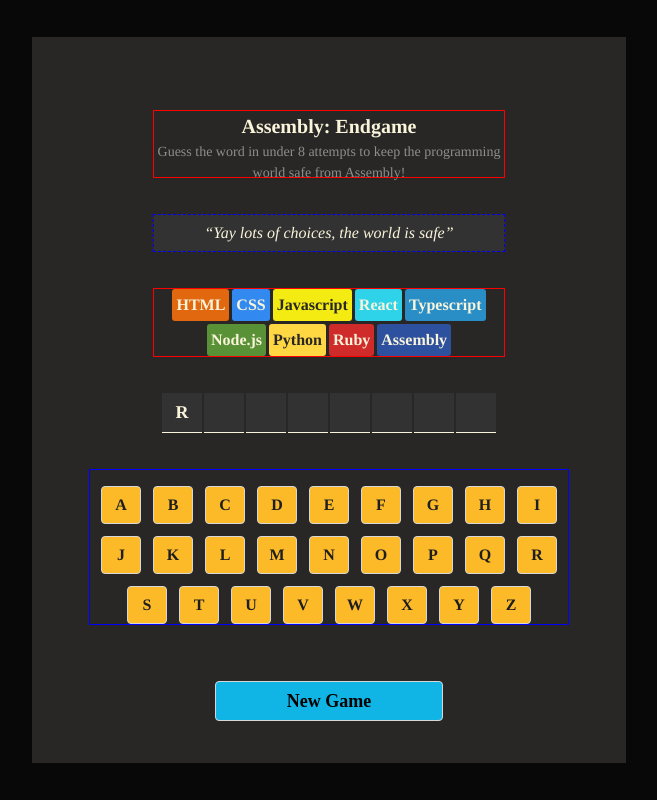
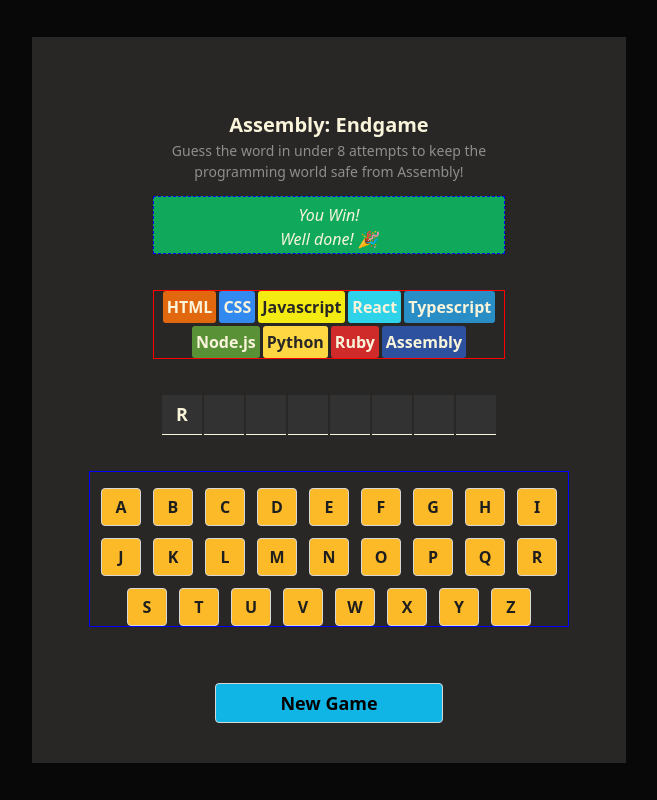
Before and after one commit to marsila/assemby-endgame, a React (Vite) app: page / in a window 1280 px wide. Shown: the whole page, without its empty margins (311-968 px from the left). Built offline with nearby package versions, Linux system fonts and the light colour scheme.

Commit message:
Adding the logic of the status component

```diff
--- a/src/App.jsx
+++ b/src/App.jsx
@@ -1,17 +1,39 @@
+import { useState } from "react"
 import { HeaderSection } from "./components/HeaderSection"
 import Keyboard from "./components/Keyboard"
 import LanguagesList from "./components/LanguagesList"
-import StatusSection from "./components/StatusSection"
 import WordDisply from "./components/WordDisplay"
 
 
 function App() {
+  const words = [
+    "ASSEMBLY", "FRONTEND", "CALLBACK", "VARIABLE",
+    "FUNCTION", "COMPILER", "DATABASE", "TERMINAL",
+    "SOFTWARE", "KEYBOARD", "ARGUMENT", "CONSTANT",
+    "SEQUENCE", "ITERATOR", "PROTOCOL", "PROPERTY",
+    "TEMPLATE", "HARDWARE", "INTERNET", "DEBUGGER"
+  ];
 
+  function generateWord(words){
+    const randomIndex = Math.floor(Math.random()* words.length);
+    return words[randomIndex]
+  }
+  const[theWord, setTheWord] = useState(()=> generateWord(words));
+  //console.log(theWord);
+
+  const endGame = true;
+  const winGame = true;
+  const HandleLetterClick = (e) => {
+    console.log(e.current.value);
+
+  }
 
   return (
     <main>
-     <HeaderSection/>
-     <StatusSection/>
+     <HeaderSection
+        endGame={endGame}
+        winGame={winGame}
+     />
      <LanguagesList/>
      <WordDisply/>
      <Keyboard/>
--- a/src/components/HeaderSection.jsx
+++ b/src/components/HeaderSection.jsx
@@ -1,4 +1,7 @@
-export function HeaderSection() {
+import StatusSection from "./StatusSection";
+
+export function HeaderSection(props) {
+  const { winGame, endGame } = props;
 
   return (
     <div className="header-section">
@@ -9,6 +12,11 @@ export function HeaderSection() {
           from Assembly!
         </p>
       </div>
+      {endGame && (
+        <StatusSection
+          winGame={winGame}
+        />
+      )}
     </div>
   );
 }
--- a/src/components/StatusSection.jsx
+++ b/src/components/StatusSection.jsx
@@ -1,8 +1,17 @@
-export default function StausSection(){
-    const win = true;
-    return(
-      <div className="result">
-        {!win ? "Doh! You lose! Too many misses. Good luck next time." : "“Yay lots of choices, the world is safe”"}
-      </div>
-    )
+export default function StausSection(props) {
+  const winGame = props.winGame;
+  const statuaStyles = {
+    backgroundColor: winGame ? "#10a95b" : "#BA2A2A",
+  };
+  return (
+    <div className="result" style={statuaStyles}>
+      {!winGame ? (
+        <>Game over! <br/> You loes! Better start learning Assembly 😭</>
+      ) : (
+        <>
+          You Win! <br /> Well done! 🎉
+        </>
+      )}
+    </div>
+  );
 }
--- a/src/index.css
+++ b/src/index.css
@@ -51,7 +51,7 @@ h6 {
 }
 
 body {
-  font-family:  Times, serif,Hanken Grotesk, system-ui, -apple-system, BlinkMacSystemFont,
+  font-family:  'Hanken Grotesk', system-ui, -apple-system, BlinkMacSystemFont,
     "Segoe UI", Roboto, sans-serif;
   line-height: 1.5;
   -webkit-font-smoothing: antialiased; /* Makes fonts look "crisper" on Mac */
@@ -106,7 +106,6 @@ main {
 }
 
 .header-section {
-  border: 1px solid red;
   width: 352px;
   height: 144px;
   align-items: center;
@@ -269,12 +268,9 @@ padding-left: 12px;
 border-radius: 4px;
 border: 1px solid #D7D7D7;
 background-color: #11B5E5;
-font-family: Hanken Grotesk;
 font-weight: 600;
 font-style: SemiBold;
 font-size: 18px;
 line-height: 100%;
 text-align: center;
-
-
 }
```
